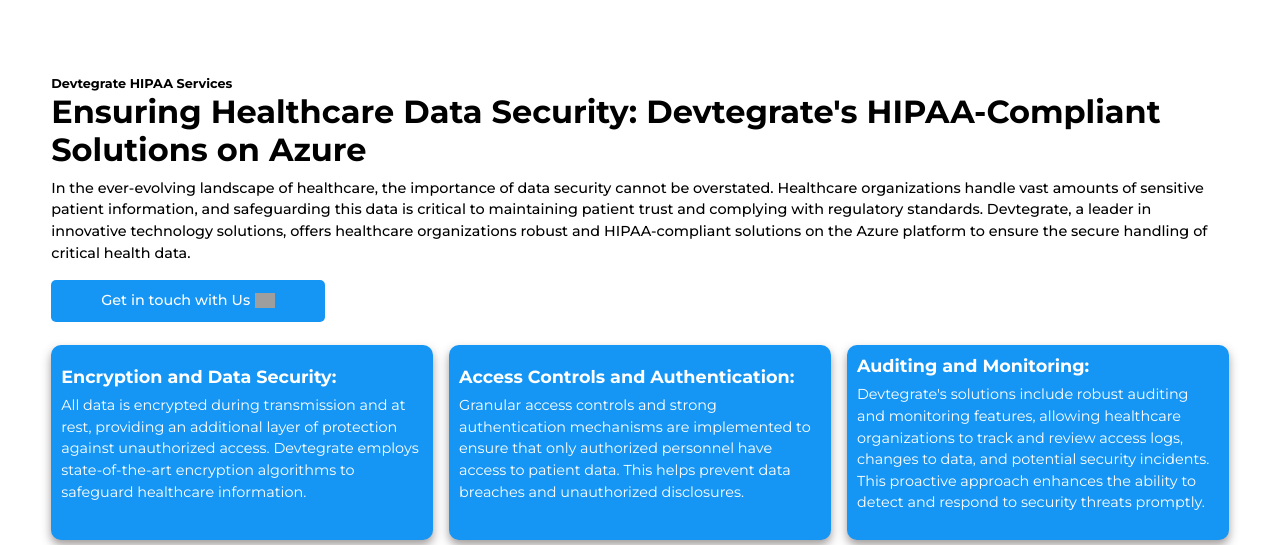
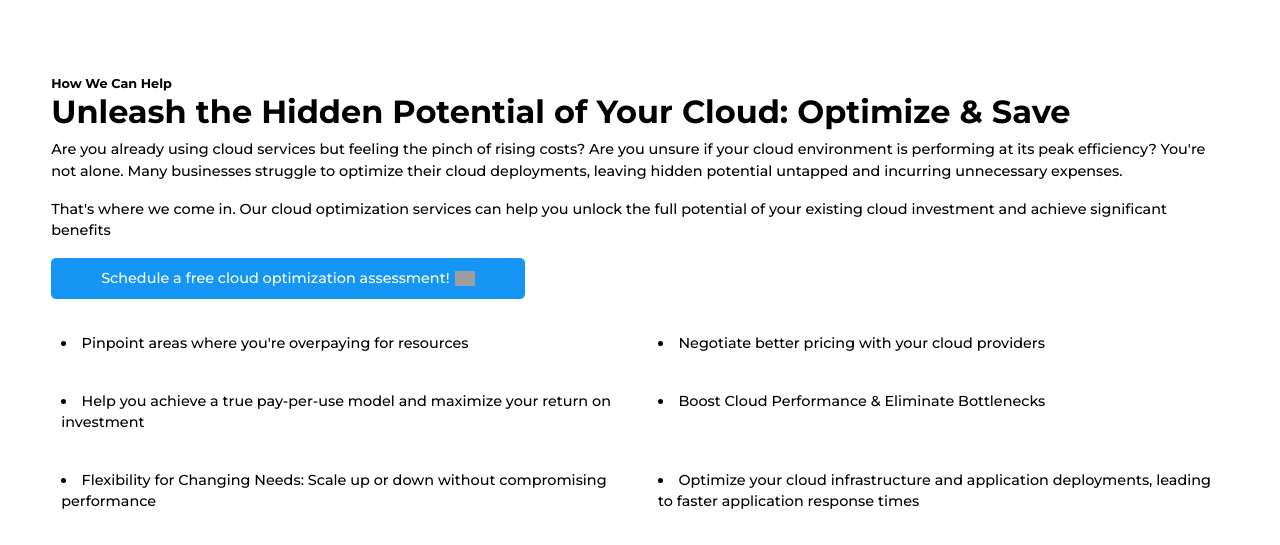
Before and after one commit to ArcadeDesigns/devtegrate-rebranding, a Flask app: page /our-services in a window 1280 px wide. Shown: the part 641-1186 px from the top of the page. Run offline with Flask 3, Linux system fonts and the light colour scheme; some libraries are stand-ins or nearby versions; grey boxes are pictures that could not be loaded.

Commit message:
making more updates

```diff
--- a/static/css/main.css
+++ b/static/css/main.css
@@ -1025,12 +1025,19 @@
 
 .service-ctn-grid {
     width: 100%;
-    height: auto;
+    height: 100%;
     display: grid;
-    grid-template-columns: repeat(auto-fill, minmax(350px, 1fr));
+    grid-template-columns: repeat(auto-fill, minmax(450px, auto));
     grid-template-rows: minmax(-20px, auto);
     grid-auto-flow: dense;
     gap: 1em;
+}
+
+.service-ctn-grid li {
+    color: var(--secondary-color);
+    font-weight: 500;
+    font-size: var(--span-text);
+    padding: 10px;
 }
 
 .service-ctn-grid-box {
--- a/templates/pages/service.html
+++ b/templates/pages/service.html
@@ -7,25 +7,45 @@
             <img class="ctn-img" src="https://res.cloudinary.com/quinn-daisies/image/upload/v1718722929/devtegrate-updates/abstract-background-with-low-poly-design_d8film.jpg" alt="Devtegrate Image">
 
             <div class="secondary-ctn-section-header-ctn">
-                <h2>DEVTEGRATE.</h2>
-                <h3>Our Services</h3>
-                <p>Automate, scale, and modernize product engineering with DevOps guaranteed to make your service delivery efficient and effective.</p>
+                <h2>Struggling with cloud costs?</h2>
+                <p>Simplify Your Cloud & Cut Costs - Get expert cloud management that delivers visibility and control.</p>
+
+                <div class="secondary-ctn-section-header-ctn-flex">
+                    <a href="">
+                        <span>Schedule a Free Cloud Assessment</span>
+                        <img src="https://res.cloudinary.com/quinn-daisies/image/upload/v1718221708/devtegrate-updates/Right_Arrow_3_kyr0im.png" alt="Devtegrate Cloud Services">
+                    </a>
+
+                    <a href="">
+                        <input type="checkbox" name="next">
+                        <span>New to Cloud? Click Here</span>
+                    </a>
+                </div>
             </div>
         </div>
 
         <div class="service-ctn">
             <div class="service-ctn-header">
-                <span class="service-header-span">Devtegrate HIPAA Services</span>
-                <h2>Ensuring Healthcare Data Security: Devtegrate's HIPAA-Compliant Solutions on Azure</h2>
-                <p>In the ever-evolving landscape of healthcare, the importance of data security cannot be overstated. Healthcare organizations handle vast amounts of sensitive patient information, and safeguarding this data is critical to maintaining patient trust and complying with regulatory standards. Devtegrate, a leader in innovative technology solutions, offers healthcare organizations robust and HIPAA-compliant solutions on the Azure platform to ensure the secure handling of critical health data.</p>
+                <span class="service-header-span">How We Can Help</span>
+                <h2>Unleash the Hidden Potential of Your Cloud: Optimize & Save</h2>
+                <p>Are you already using cloud services but feeling the pinch of rising costs? Are you unsure if your cloud environment is performing at its peak efficiency? You're not alone. Many businesses struggle to optimize their cloud deployments, leaving hidden potential untapped and incurring unnecessary expenses.</p>
+                <p>That's where we come in. Our cloud optimization services can help you unlock the full potential of your existing cloud investment and achieve significant benefits</p>
+
                 <a href="">
-                    <span>Get in touch with Us</span>
+                    <span>Schedule a free cloud optimization assessment!</span>
                     <img src="https://res.cloudinary.com/quinn-daisies/image/upload/v1718221708/devtegrate-updates/Right_Arrow_3_kyr0im.png" alt="Devtegrate Cloud Services">
                 </a>
             </div>
 
             <div class="service-ctn-grid">
-                <div class="service-ctn-grid-box">
+                <li>Pinpoint areas where you're overpaying for resources</li>
+                <li>Negotiate better pricing with your cloud providers</li>
+                <li>Help you achieve a true pay-per-use model and maximize your return on investment</li>
+                <li>Boost Cloud Performance & Eliminate Bottlenecks</li>
+                <li>Flexibility for Changing Needs: Scale up or down without compromising performance</li>
+                <li>Optimize your cloud infrastructure and application deployments, leading to faster application response times</li>
+
+                <!--<div class="service-ctn-grid-box">
                     <h3>Encryption and Data Security:</h3>
                     <p>All data is encrypted during transmission and at rest, providing an additional layer of protection against unauthorized access. Devtegrate employs state-of-the-art encryption algorithms to safeguard healthcare information.</p>
                 </div>
@@ -38,7 +58,7 @@
                 <div class="service-ctn-grid-box">
                     <h3>Auditing and Monitoring:</h3>
                     <p>Devtegrate's solutions include robust auditing and monitoring features, allowing healthcare organizations to track and review access logs, changes to data, and potential security incidents. This proactive approach enhances the ability to detect and respond to security threats promptly.</p>
-                </div>
+                </div>-->
             </div>
         </div>
 
```
Also changed, not shown: other parts of static/css/main.css (+41 -0 lines), static/css/index.css (+76 -7 lines), templates/index.html (+1 -6 lines).
